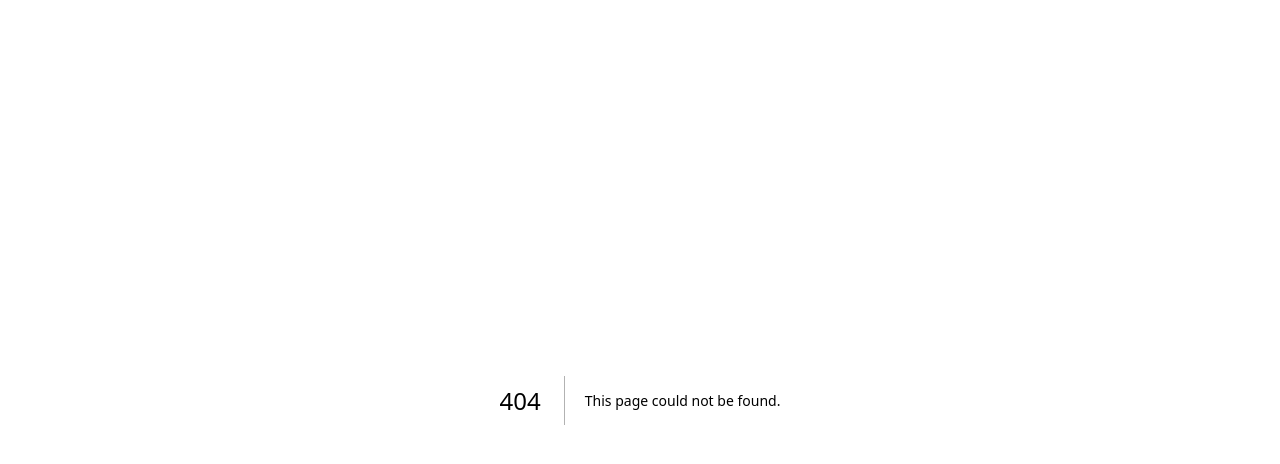
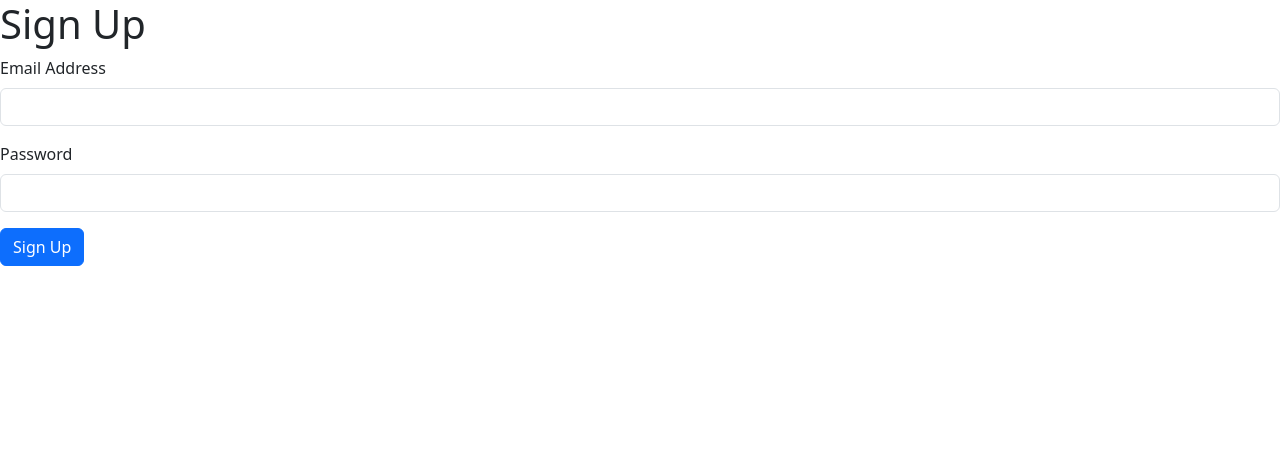
Before and after one commit to PavelRavvich/ticketing, a Next.js app in the folder client/: page /auth/sign-up in a window 1280 px wide. Before the commit this address had no page. Shown: the top 464 px of the page. Built offline with nearby package versions, Linux system fonts and the light colour scheme.

Commit message:
add signUp page

```diff
--- /dev/null
+++ b/client/hooks/use-request.js
@@ -0,0 +1,33 @@
+import { useState } from "react";
+import axios from "axios";
+
+function useRequest({ url, method, body, onSuccess }) {
+  const [errors, setErrors] = useState(null);
+
+  const doRequest = async () => {
+    try {
+      setErrors(null);
+      const response = await axios[method](url, body);
+
+      if (onSuccess) {
+        onSuccess(response.data);
+      }
+
+      return response.data;
+    } catch (err) {
+      setErrors(
+        <div className="alert alert-danger">
+          <ul className="my-0">
+            {err.response.data.errors.map(err => (
+              <li key={err.message}>{err.message}</li>
+            ))}
+          </ul>
+        </div>
+      );
+    }
+  };
+
+  return { doRequest, errors };
+}
+
+export default useRequest;
--- a/client/package.json
+++ b/client/package.json
@@ -10,6 +10,7 @@
   "author": "",
   "license": "ISC",
   "dependencies": {
+    "axios": "^1.4.0",
     "bootstrap": "^5.3.1",
     "next": "^13.4.13",
     "react": "^18.2.0",
--- /dev/null
+++ b/client/pages/auth/sign-up.js
@@ -0,0 +1,49 @@
+import { useState } from "react";
+import Router from "next/router";
+import useRequest from "../../hooks/use-request";
+
+function SignUp() {
+  const [email, setEmail] = useState('');
+  const [password, setPassword] = useState('');
+  const { doRequest, errors } = useRequest({
+    url: '/api/users/signUp',
+    method: 'post',
+    body: {
+      email,
+      password,
+    },
+    onSuccess: () => Router.push('/'),
+  });
+
+  const onSubmit = async (event) => {
+    event.preventDefault();
+    await doRequest();
+  };
+
+  return (
+    <form onSubmit={onSubmit}>
+      <h1>Sign Up</h1>
+      <div className="mb-3">
+        <label className="form-label">Email Address</label>
+        <input
+          value={email}
+          className="form-control"
+          onChange={(e) => setEmail(e.target.value)}
+        />
+      </div>
+      <div className="mb-3">
+        <label className="form-label">Password</label>
+        <input
+          type="password"
+          value={password}
+          className="form-control"
+          onChange={(e) => setPassword(e.target.value)}
+        />
+      </div>
+      {errors}
+      <button className="btn btn-primary">Sign Up</button>
+    </form>
+  );
+}
+
+export default SignUp;
```
Also changed, not shown: 1 other file (tests, documents, lock files or other folders).
